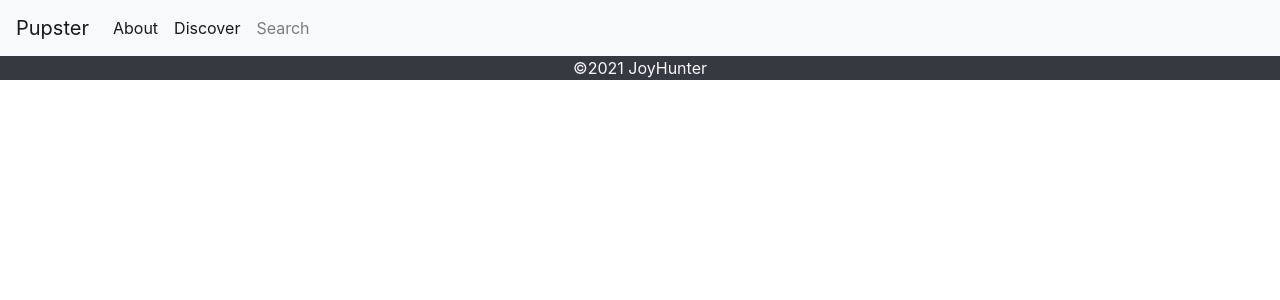
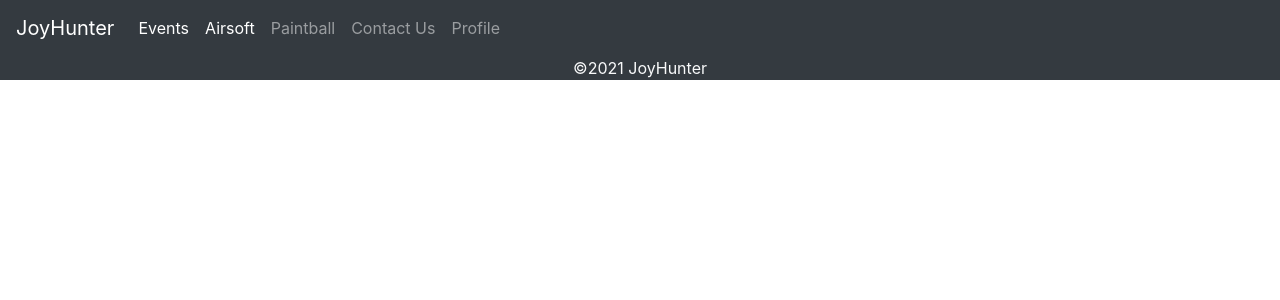
Before and after one commit to clintrizzo/joyhunter, a React (Create React App) app: page / in a window 1280 px wide. Shown: the top 300 px of the page. Built offline with nearby package versions, Linux system fonts and the light colour scheme.

Commit message:
navbar changes

```diff
--- a/src/components/Navbar/index.js
+++ b/src/components/Navbar/index.js
@@ -6,38 +6,55 @@ import "./style.css";
 
 function Navbar() {
   return (
-    <nav className="navbar navbar-expand-lg navbar-light bg-light">
+    <nav className="navbar navbar-expand-lg navbar-dark bg-dark">
       <Link className="navbar-brand" to="/">
-        Pupster
+        JoyHunter
       </Link>
       <div>
         <ul className="navbar-nav">
           <li className="nav-item">
             <Link
-              to="/"
+              to="/Event"
               className={
                 window.location.pathname === "/" || window.location.pathname === "/about"
                   ? "nav-link active"
                   : "nav-link"
               }
             >
-              About
+              Events
+            </Link>          </li>
+          <li className="nav-item">
+            <Link
+              to="/Airsoft"
+              className={window.location.pathname === "/" ? "nav-link active" : "nav-link"}
+            >
+              Airsoft
             </Link>
           </li>
           <li className="nav-item">
             <Link
-              to="/discover"
-              className={window.location.pathname === "/" ? "nav-link active" : "nav-link"}
-            >
-              Discover
-            </Link>
-          </li>
-          <li className="nav-item">
-            <Link
-              to="/search"
+              to="/Paintball"
               className={window.location.pathname === "/search" ? "nav-link active" : "nav-link"}
             >
-              Search
+              Paintball
+              </Link>
+          </li>
+              <li className="nav-item">
+            <Link
+              to="/Contact"
+              className={window.location.pathname === "/search" ? "nav-link active" : "nav-link"}
+            >
+              Contact Us
+
+            </Link>
+            </li>
+            <li className="nav-item">
+            <Link
+              to="/Profile"
+              className={window.location.pathname === "/search" ? "nav-link active" : "nav-link"}
+            >
+              Profile
+
             </Link>
           </li>
         </ul>
```
